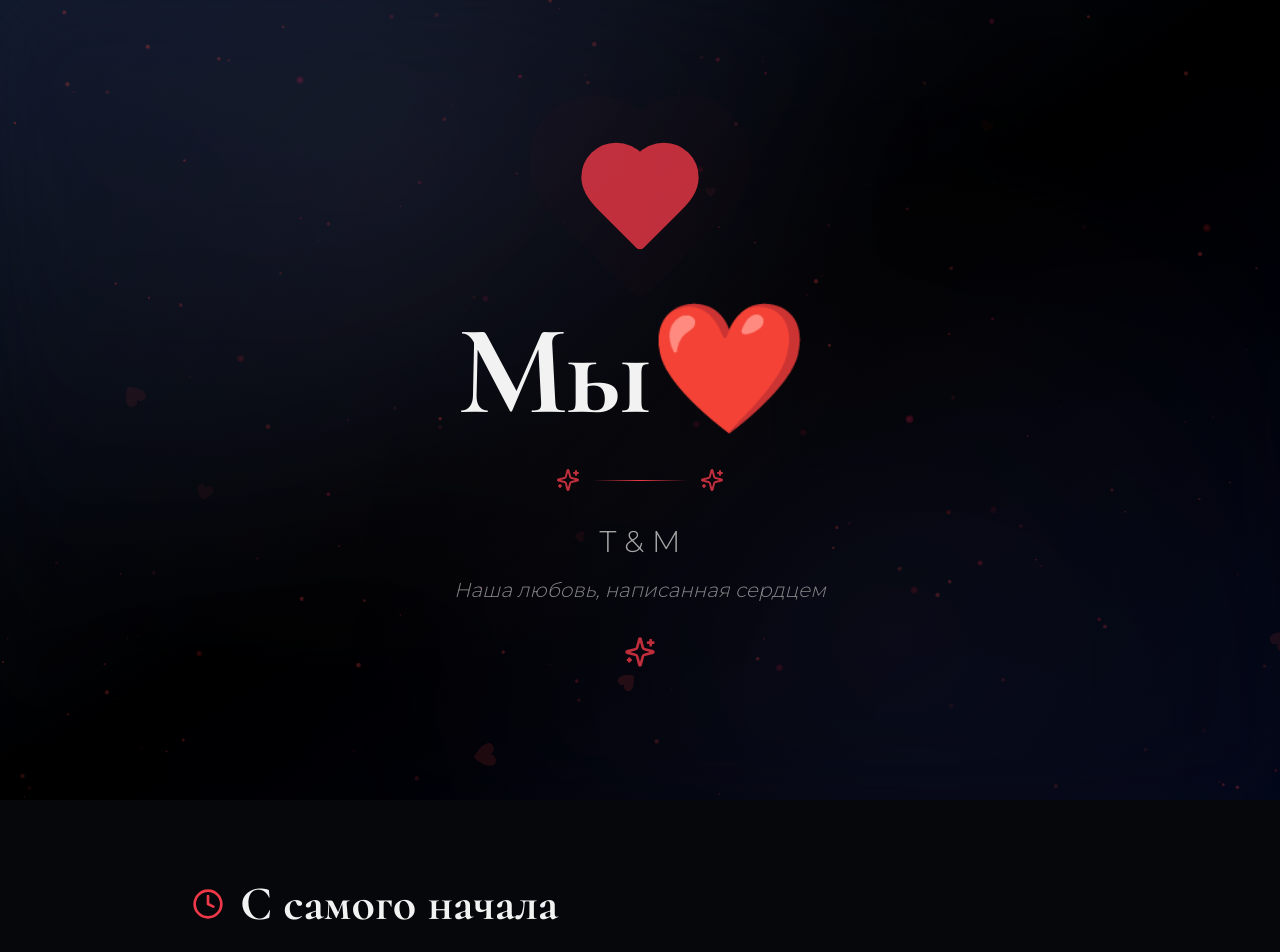
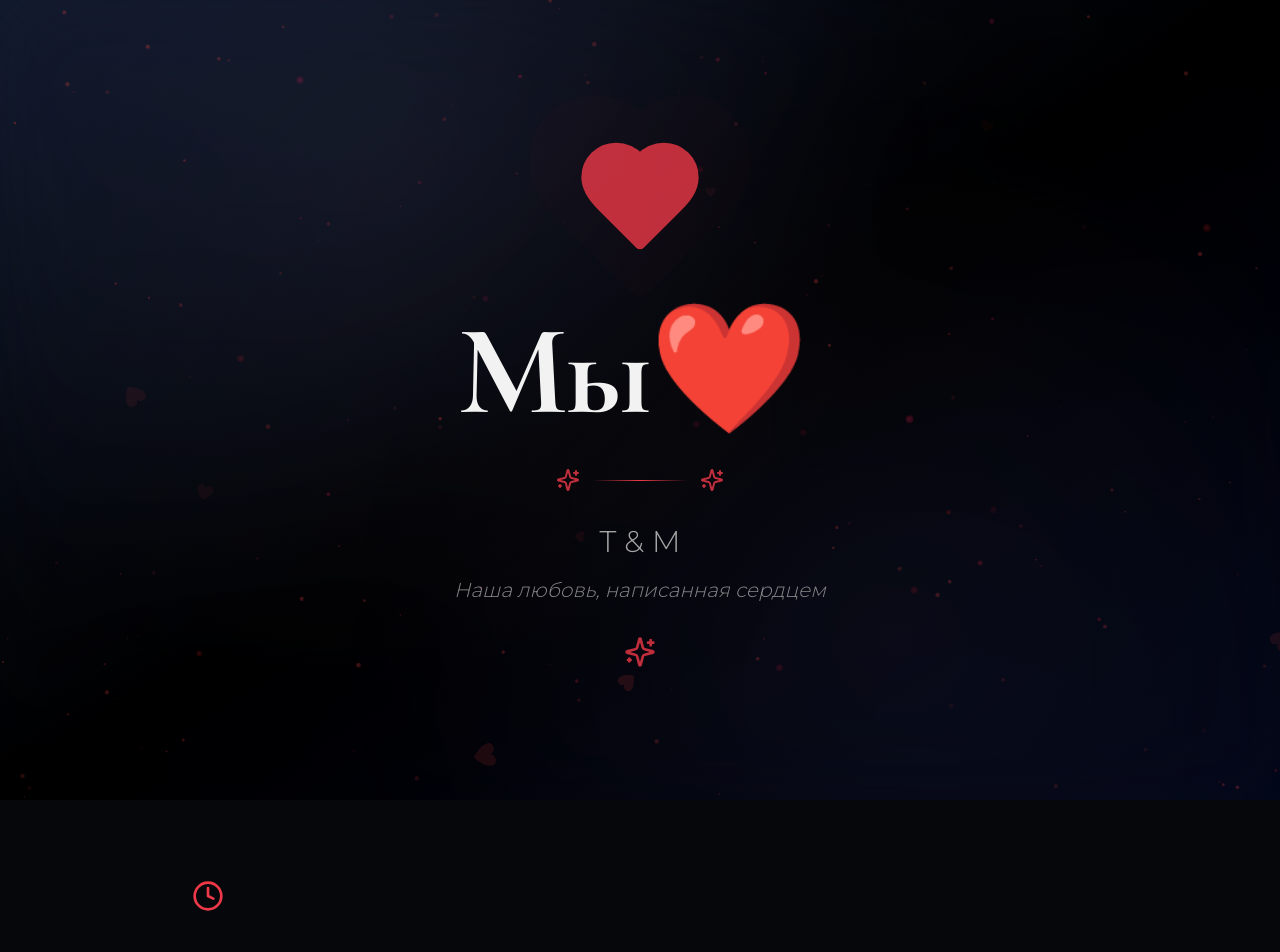
Before and after one commit to pr-poehali-dev/love-story-website-1, a React (Vite) app: page / in a window 1280 px wide. Shown: the top 952 px of the page. Built offline with nearby package versions, Linux system fonts and the light colour scheme.

Commit message:
Обновление 1 компонентов

```diff
--- a/src/pages/Index.tsx
+++ b/src/pages/Index.tsx
@@ -68,7 +68,7 @@ const Index = () => {
         <div className="max-w-4xl mx-auto relative z-10">
           <div className="flex items-center gap-4 mb-12 animate-slide-up">
             <Clock className="w-8 h-8 text-primary" />
-            <h2 className="text-4xl md:text-5xl font-bold">С самого начала</h2>
+            <h2 className="text-4xl md:text-5xl font-bold"></h2>
           </div>
 
           <div className="mb-12">
```
